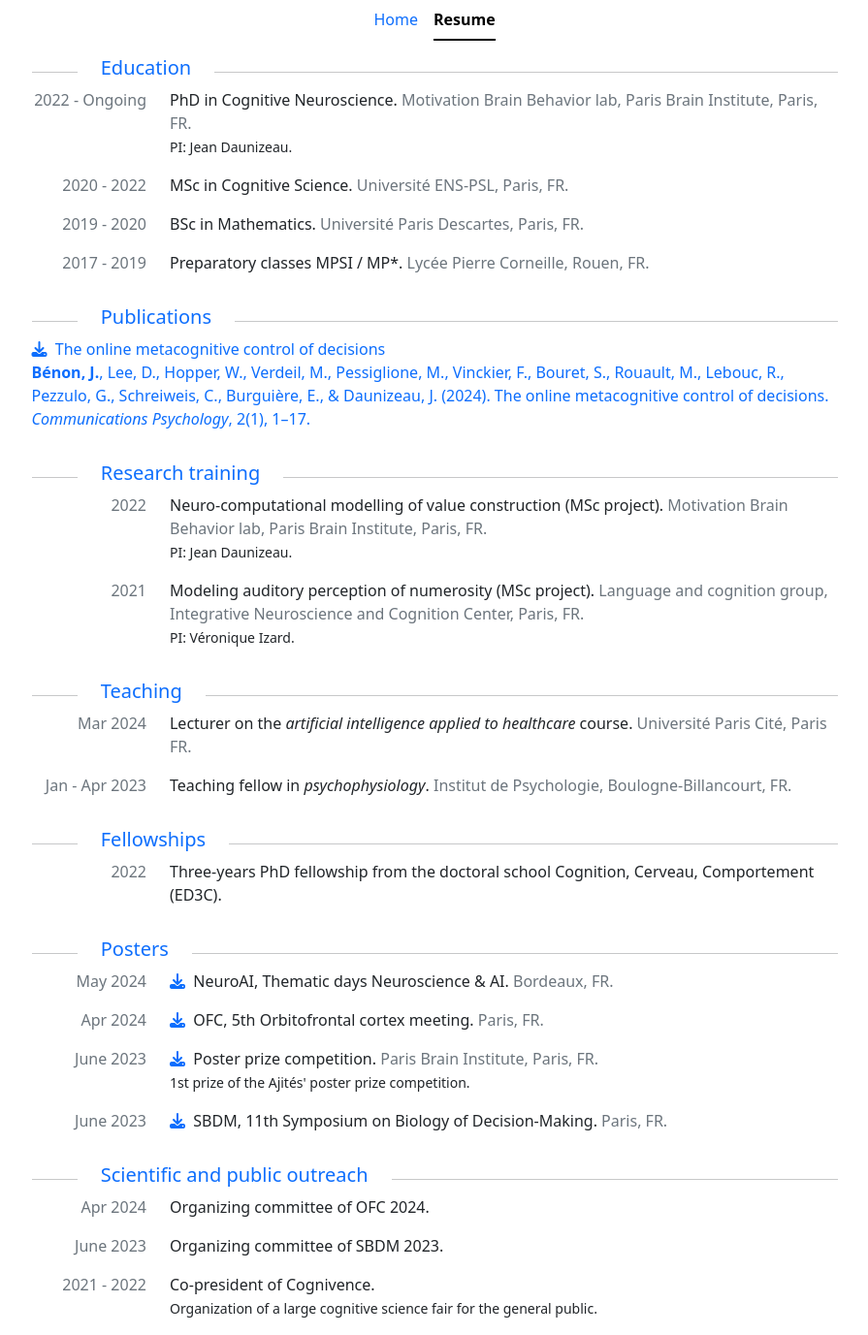
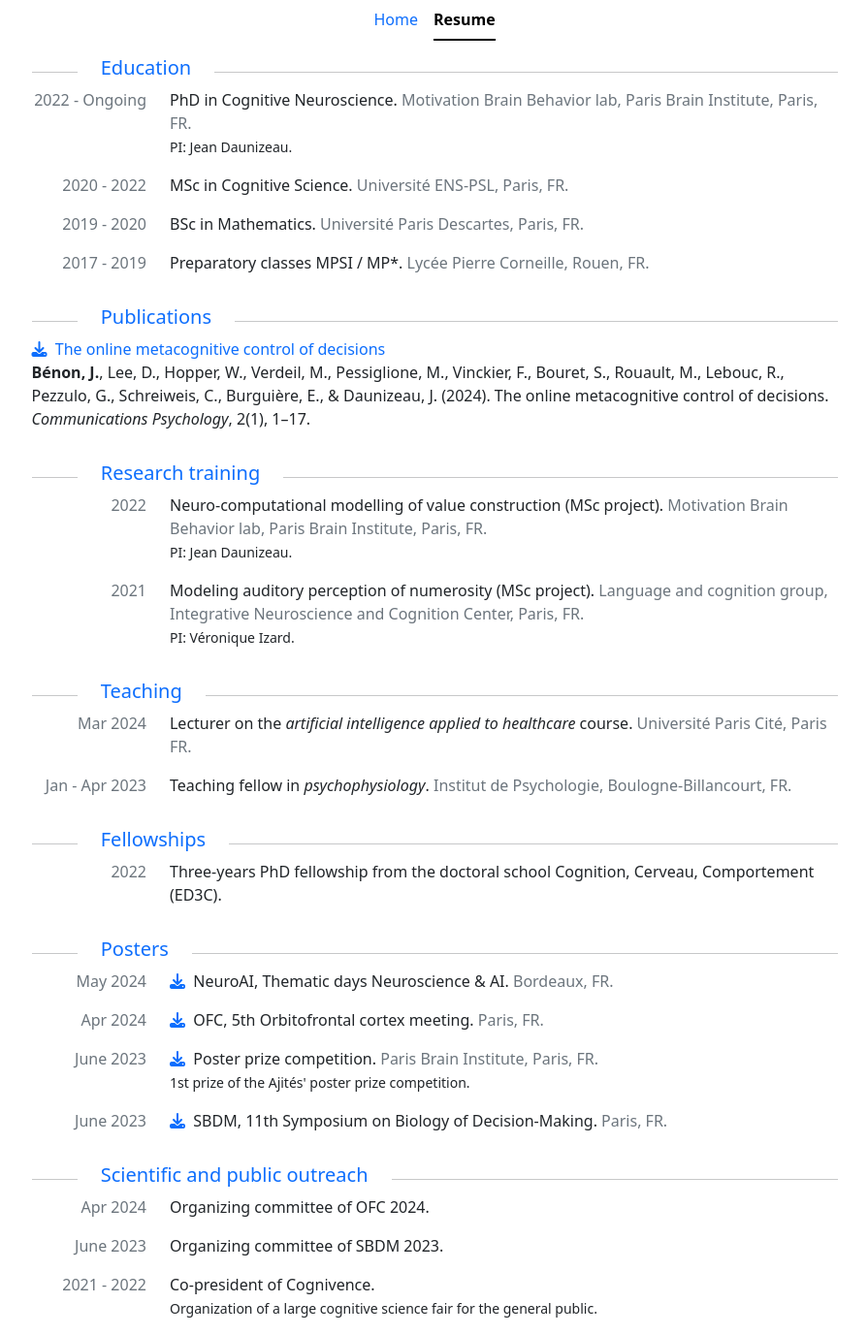
Before and after one commit to jbenon/jbenon.github.io, a Jekyll site: the page built from resume.html, in a window 1280 px wide. Shown: the whole page at 97% size, without its empty margins (192-1087 px from the left). Built offline with Jekyll 4.4.1, drawn with Linux system fonts in a browser that asks for light colours; nearby versions of some CDN libraries.

Commit message:
Fix public citation in black

```diff
--- a/resume.html
+++ b/resume.html
@@ -25,7 +25,7 @@ layout: default
             {% for publication in section.publications %}
                 <div class="row justify-content-center">
                     <div class="col">
-                        <p class="text-primary">
+                        <p class="text-body">
                           <a class="icon-link link-underline link-underline-opacity-0"
                           href="/assets/{{publication.pdf}}.pdf"
                           data-bs-toggle="tooltip" data-bs-title="Download" download>
```
